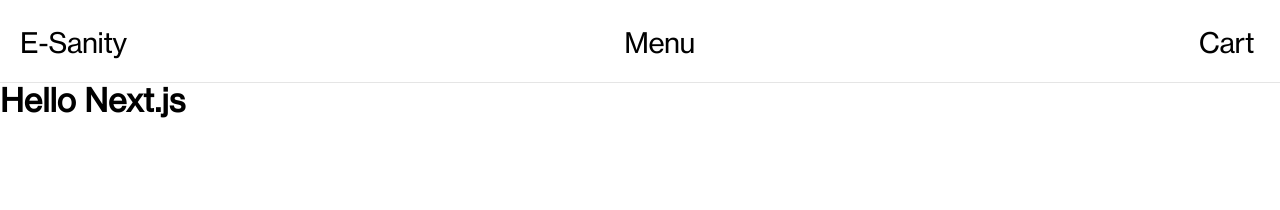
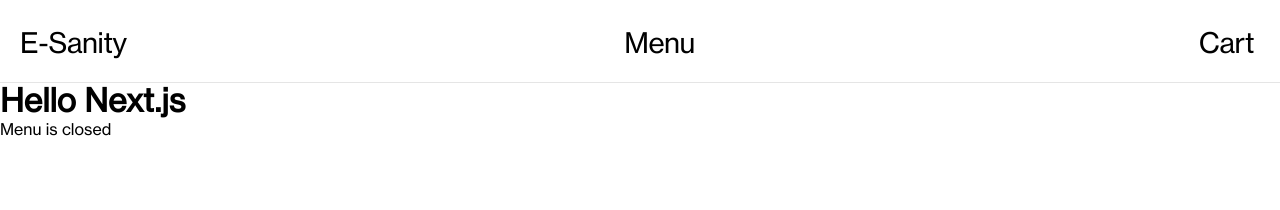
Before and after one commit to mirkosaugo/nextjs-headless-commerce, a Next.js app: page / in a window 1280 px wide. Shown: the top 210 px of the page. Built offline with nearby package versions, Linux system fonts and the light colour scheme.

Commit message:
added menuContext

```diff
--- a/components/Navbar/index.js
+++ b/components/Navbar/index.js
@@ -1,18 +1,22 @@
-import React from 'react'
+import { useContext } from 'react'
 import Link from 'next/link'
+import { useMenu } from '../../store/context/MenuContext'
+
 // components
 import Container from '../Container'
 
 import style from './Navbar.module.scss'
 
 const Navbar = () => {
+  const [isMenuOpen, setIsMenuOpen] = useMenu();
+
   return (
     <nav className={style.wrapper}>
       <Container>
         <Link href="/">
           <a className={style.logo}>E-Sanity</a>
         </Link>
-        <button onClick={() => alert('dio porco')} className={style.menu}>Menu</button>
+        <button onClick={() => setIsMenuOpen(prevState => !prevState)} className={style.menu}>Menu</button>
         <button className={style.cart}>Cart</button>
       </Container>
     </nav>
--- a/pages/_app.js
+++ b/pages/_app.js
@@ -1,10 +1,13 @@
+import { useState, useMemo } from 'react';
+import MenuProvider from '../store/context/MenuContext';
 import 'normalize.css/normalize.css';
 import '/assets/css/document.css';
 
 import '/assets/scss/index.scss';
 
+
 function MyApp({ Component, pageProps }) {
-  return <Component {...pageProps} />
+  return <MenuProvider><Component {...pageProps} /></MenuProvider>
 }
 
 export default MyApp
--- a/pages/index.js
+++ b/pages/index.js
@@ -1,9 +1,14 @@
 import Head from 'next/head'
+import { useContext } from 'react'
+
+import { useMenu } from '../store/context/MenuContext'
 
 // layout
 import BaseLayout from '/layouts/Base'
 
 export default function Home() {
+  const [isMenuOpen, setIsMenuOpen] = useMenu();
+
   return (
     <>
       <Head>
@@ -14,6 +19,7 @@ export default function Home() {
 
       <BaseLayout>
         <h1>Hello Next.js</h1>
+        { isMenuOpen ? <p>Menu is open</p> : <p>Menu is closed</p> }
       </BaseLayout>
 
     </>
--- /dev/null
+++ b/store/context/MenuContext.js
@@ -0,0 +1,14 @@
+import { createContext, useContext, useState, useMemo } from 'react';
+
+const MenuContext = createContext([]);
+
+const MenuProvider = ({ children }) => {
+  const [isMenuOpen, setIsMenuOpen] = useState(false);
+  const providerValue = useMemo(() => ([isMenuOpen, setIsMenuOpen]), [isMenuOpen]);
+
+  return <MenuContext.Provider value={providerValue}>{children}</MenuContext.Provider>;
+}
+
+export const useMenu = () => useContext(MenuContext);
+
+export default MenuProvider;
```
